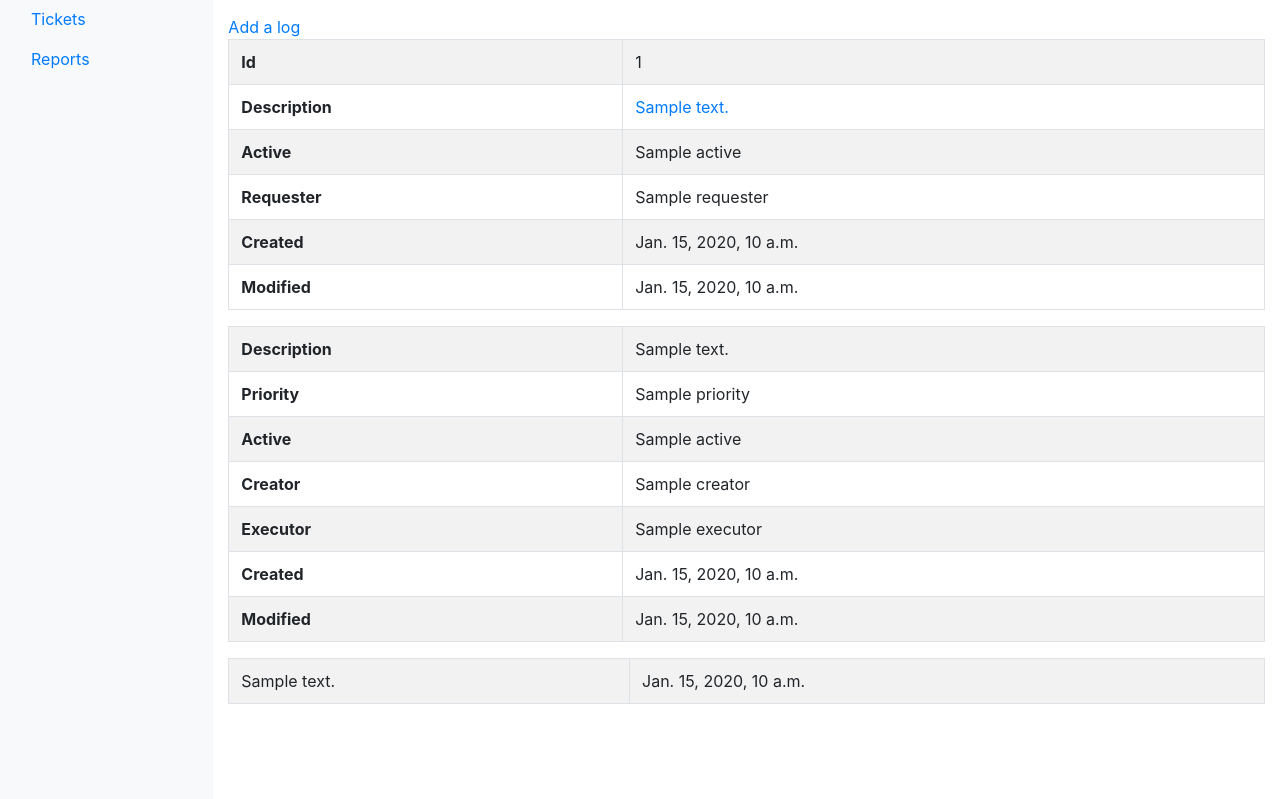
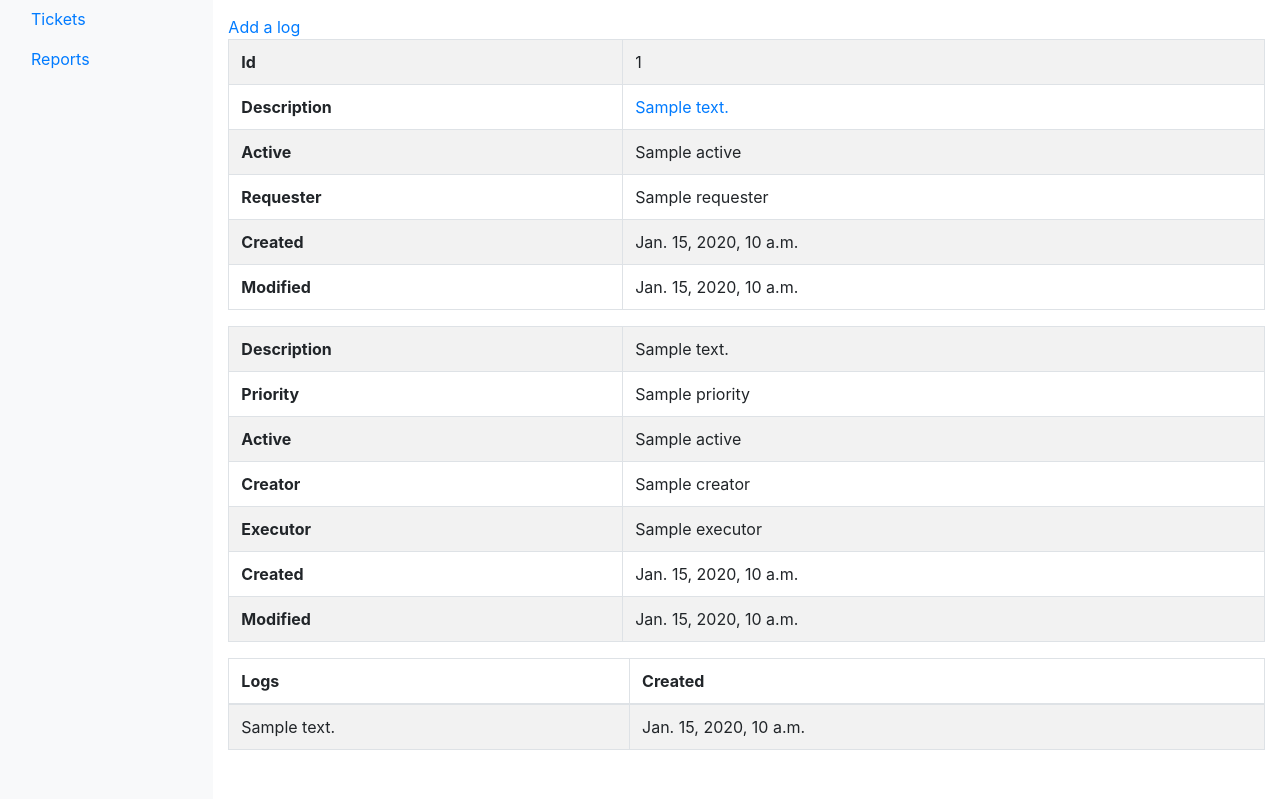
Before and after one commit to RonaldTheodoro/tcc-simple-ticket, a Django app: template apps/tickets/templates/tasks/detail.html in a window 1280 px wide. Shown: the part 57-856 px from the top of the page. Run offline with Django 3.2, Linux system fonts and the light colour scheme; the template is opened without the code that fills it: most values are stand-ins (such as "Sample title", 1, 10 or a date in 2020); some libraries are stand-ins or nearby versions.

Commit message:
add table header

```diff
--- a/apps/tickets/templates/tasks/detail.html
+++ b/apps/tickets/templates/tasks/detail.html
@@ -40,6 +40,12 @@
     {% endif %}
   </table>
   <table class="table table-bordered table-striped">
+    <thead>
+      <tr>
+        <th>Logs</th>
+        <th>Created</th>
+      </tr>
+    </thead>
     {% for log in task.logs.all %}
       <tr>
         <td>{{ log.description }}</td>
```
